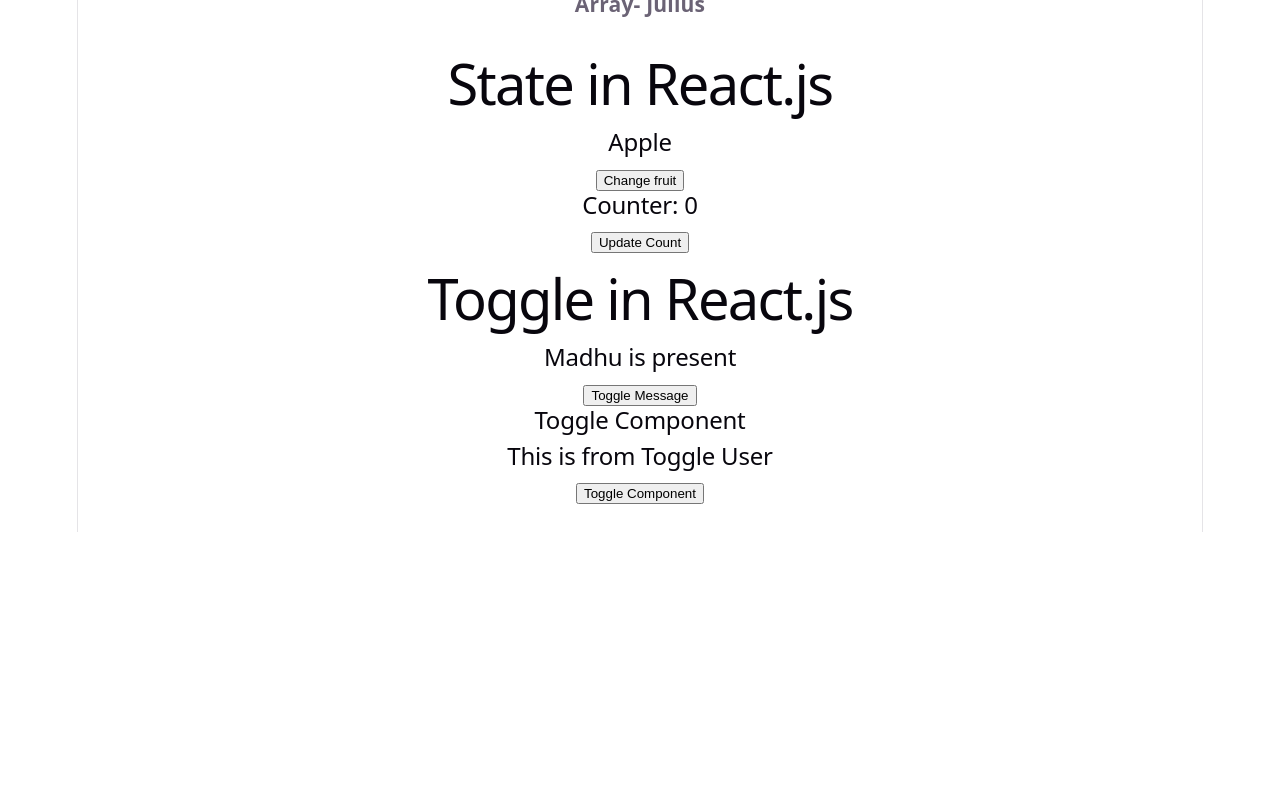
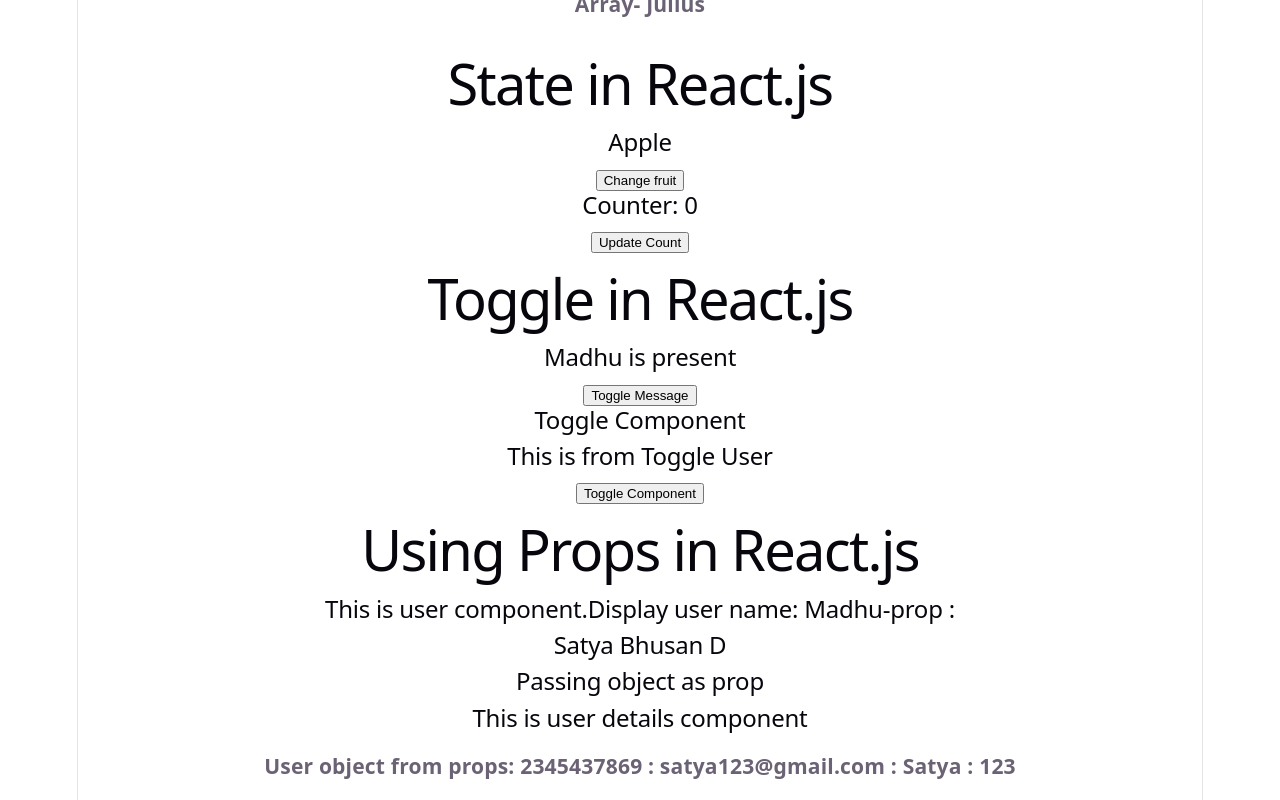
Before and after one commit to apacheChatterjee/react-practise, a React (Vite) app: page / in a window 1280 px wide. Shown: the part 268-1068 px from the top of the page. Before the commit the page ends 800 px from the top, so only its background shows below. Built offline with nearby package versions, Linux system fonts and the light colour scheme.

Commit message:
Passing props

```diff
--- a/src/App.jsx
+++ b/src/App.jsx
@@ -1,6 +1,6 @@
 import { useState } from 'react'
 import './App.css'
-import User, {NamedComponent, UserKey, ToggleUser} from './User'
+import User, {NamedComponent, UserKey, ToggleUser, UserDetails} from './User'
 import Counter from './Counter'
 
 function App() {
@@ -50,6 +50,13 @@
              }
              <button onClick={()=> setDisplayMsg(!displayMsg)}>Toggle Component</button>
          </div>
+         <div>
+             <h1>Using Props in React.js</h1>
+             <User name={"Madhu-prop"} age={23} />
+             <h2>Passing object as prop</h2>
+             <UserDetails userObj={userObj}/>
+
+         </div>
     </>
   )
 }
--- a/src/User.jsx
+++ b/src/User.jsx
@@ -1,11 +1,21 @@
-function User() {
+function User(data) {
+    console.log("User component data from props: ",data)
     return (
         <div>
-        <h1>This is user component.Display user name: </h1>
+        <h2>This is user component.Display user name: {data.name} : {data.id} </h2>
         <UserName/>
         </div>
         )
 }
+export function UserDetails({userObj}){
+    console.log("User object from props: ",userObj)
+    return (
+        <div>
+        <h2>This is user details component</h2>
+        <h3>User object from props: {userObj.phone} : {userObj.email} : {userObj.name} : {userObj.id}</h3>
+        </div>
+        )
+    }
 export function ToggleUser(){
     return <h2>This is from Toggle User</h2>
     }
```
